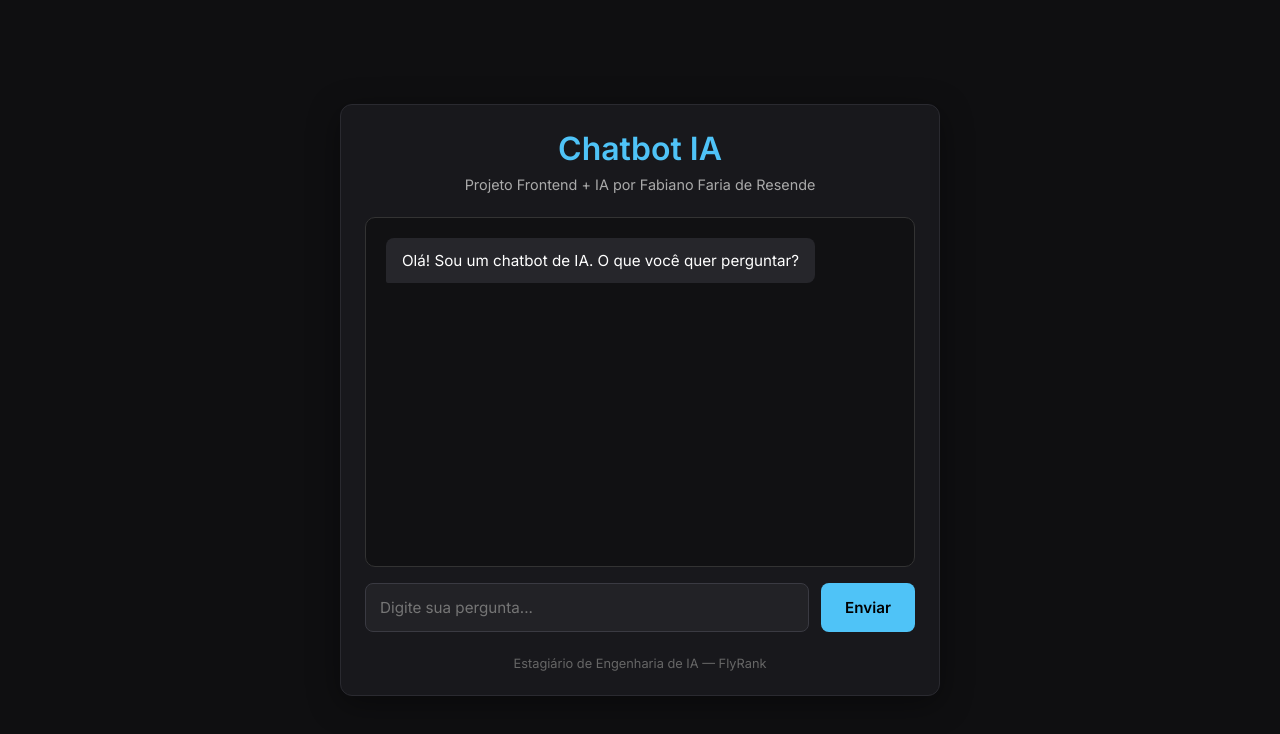
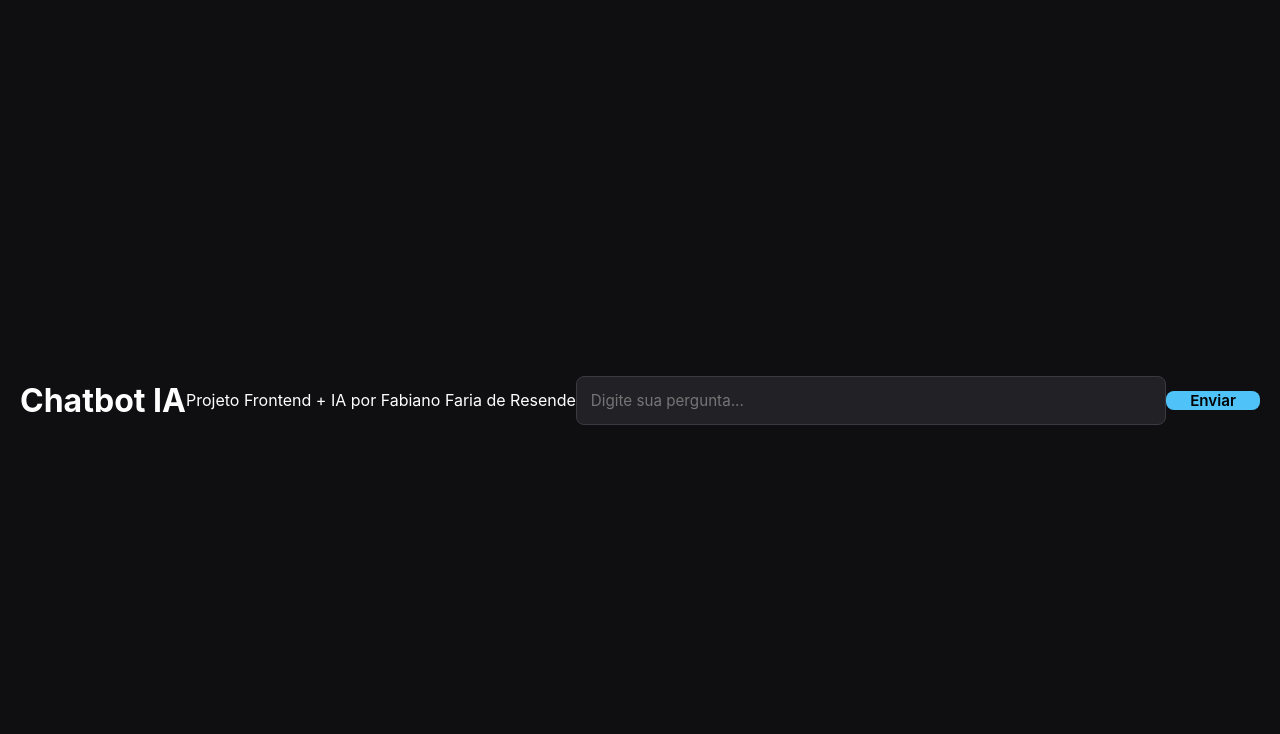
Before and after one commit to FabianoResende/chatbot-ia-frontend, a plain HTML site: page index.html in a window 1280 px wide. Drawn offline with Linux system fonts and the light colour scheme.

Commit message:
Update index.html

```diff
--- a/index.html
+++ b/index.html
@@ -2,39 +2,20 @@
 <html lang="pt-BR">
 <head>
     <meta charset="UTF-8">
-    <meta name="viewport" content="width=device-width, initial-scale=1.0">
     <title>Chatbot IA - Fabiano</title>
     <link rel="stylesheet" href="style.css">
-    <link rel="preconnect" href="https://fonts.googleapis.com">
-    <link rel="preconnect" href="https://fonts.gstatic.com" crossorigin>
-    <link href="https://fonts.googleapis.com/css2?family=Inter:wght@400;600&display=swap" rel="stylesheet">
 </head>
 <body>
-    <div class="app">
-        <header>
-            <h1>Chatbot IA</h1>
-            <p>Projeto Frontend + IA por Fabiano Faria de Resende</p>
-        </header>
 
-        <main>
-            <div class="chat-container">
-                <div id="chat-output" class="chat-output">
-                    <div class="message bot">Olá! Sou um chatbot de IA. O que você quer perguntar?</div>
-                </div>
+    <h1>Chatbot IA</h1>
+    <p>Projeto Frontend + IA por Fabiano Faria de Resende</p>
 
-                <div class="chat-input-area">
-                    <input type="text" id="input-texto" placeholder="Digite sua pergunta..." onkeypress="verificarEnter(event)">
-                    <button id="btn-enviar" onclick="enviarMensagem()">Enviar</button>
-                </div>
-            </div>
-        </main>
+    <div id="chat-output" class="chat-window"></div>
 
-        <footer>
-            <p>Estagiário de Engenharia de IA — FlyRank</p>
-        </footer>
-    </div>
+    <input id="input-texto" type="text" placeholder="Digite sua pergunta..." onkeydown="verificarEnter(event)">
+    <button onclick="enviarMensagem()">Enviar</button>
 
-    <script href="script.js"></script>
     <script src="script.js"></script>
+
 </body>
 </html>
```
